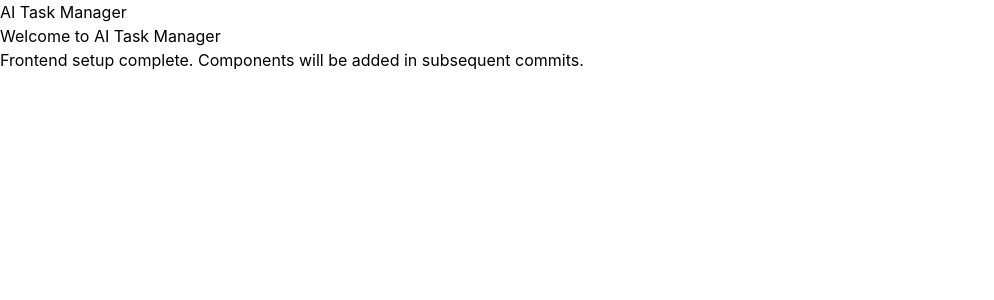
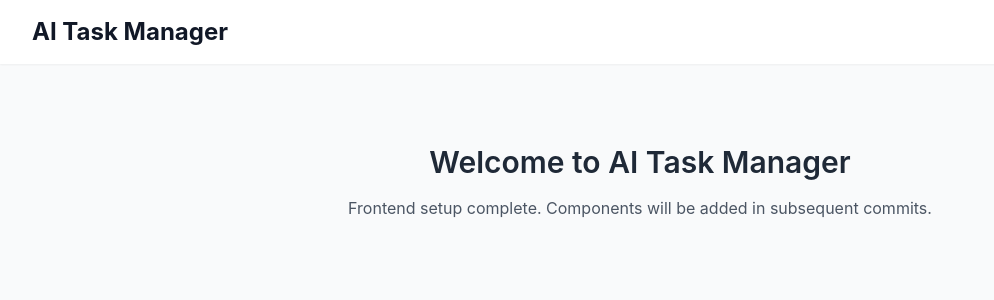
Before and after one commit to devsondo85/ai-task-manager, a React (Vite) app in the folder frontend/: page / in a window 1280 px wide. Shown: the top 300 px of the page, without its empty margins (0-994 px from the left). Built offline with nearby package versions, Linux system fonts and the light colour scheme.

Commit message:
Commit 8: Frontend Tailwind CSS configuration - Setup Tailwind CSS, PostCSS, custom theme colors, animations, and reusable component classes

```diff
--- /dev/null
+++ b/frontend/postcss.config.js
@@ -0,0 +1,6 @@
+export default {
+  plugins: {
+    tailwindcss: {},
+    autoprefixer: {},
+  },
+}
--- a/frontend/src/index.css
+++ b/frontend/src/index.css
@@ -2,6 +2,7 @@
 @tailwind components;
 @tailwind utilities;
 
+@layer base {
   * {
     margin: 0;
     padding: 0;
@@ -19,3 +20,46 @@ body {
   #root {
     min-height: 100vh;
   }
+}
+
+@layer components {
+  .btn {
+    @apply px-4 py-2 rounded-lg font-medium transition-colors duration-200 focus:outline-none focus:ring-2 focus:ring-offset-2;
+  }
+
+  .btn-primary {
+    @apply bg-primary-600 text-white hover:bg-primary-700 focus:ring-primary-500;
+  }
+
+  .btn-secondary {
+    @apply bg-gray-200 text-gray-800 hover:bg-gray-300 focus:ring-gray-500;
+  }
+
+  .btn-danger {
+    @apply bg-red-600 text-white hover:bg-red-700 focus:ring-red-500;
+  }
+
+  .card {
+    @apply bg-white rounded-lg shadow-sm border border-gray-200 p-6;
+  }
+
+  .input {
+    @apply w-full px-4 py-2 border border-gray-300 rounded-lg focus:outline-none focus:ring-2 focus:ring-primary-500 focus:border-transparent;
+  }
+
+  .badge {
+    @apply inline-flex items-center px-2.5 py-0.5 rounded-full text-xs font-medium;
+  }
+
+  .badge-low {
+    @apply bg-green-100 text-green-800;
+  }
+
+  .badge-medium {
+    @apply bg-yellow-100 text-yellow-800;
+  }
+
+  .badge-high {
+    @apply bg-red-100 text-red-800;
+  }
+}
--- /dev/null
+++ b/frontend/tailwind.config.js
@@ -0,0 +1,40 @@
+/** @type {import('tailwindcss').Config} */
+export default {
+  content: [
+    "./index.html",
+    "./src/**/*.{js,ts,jsx,tsx}",
+  ],
+  theme: {
+    extend: {
+      colors: {
+        primary: {
+          50: '#f0f9ff',
+          100: '#e0f2fe',
+          200: '#bae6fd',
+          300: '#7dd3fc',
+          400: '#38bdf8',
+          500: '#0ea5e9',
+          600: '#0284c7',
+          700: '#0369a1',
+          800: '#075985',
+          900: '#0c4a6e',
+        },
+      },
+      animation: {
+        'fade-in': 'fadeIn 0.3s ease-in-out',
+        'slide-up': 'slideUp 0.3s ease-out',
+      },
+      keyframes: {
+        fadeIn: {
+          '0%': { opacity: '0' },
+          '100%': { opacity: '1' },
+        },
+        slideUp: {
+          '0%': { transform: 'translateY(10px)', opacity: '0' },
+          '100%': { transform: 'translateY(0)', opacity: '1' },
+        },
+      },
+    },
+  },
+  plugins: [],
+}
```
Lines whose indentation alone changed are shown as unchanged.
